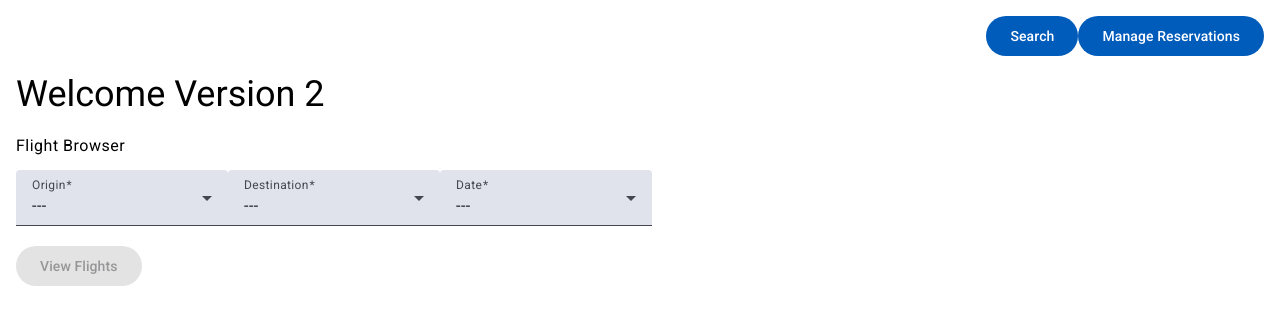
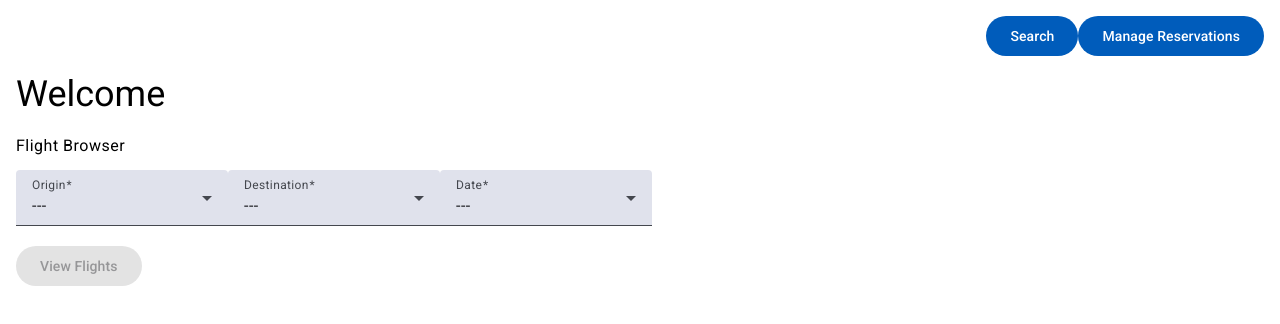
Before and after one commit to APettit98/SWE632-Project, an Angular app in the folder flight-booker/: page / in a window 1280 px wide. Shown: the top 324 px of the page. Built offline with nearby package versions, Linux system fonts and the light colour scheme.

Commit message:
Update flight-search.component.html

```diff
--- a/flight-booker/src/app/flight-search/flight-search.component.html
+++ b/flight-booker/src/app/flight-search/flight-search.component.html
@@ -1,4 +1,4 @@
-<h3>Welcome Version 2</h3>
+<h3>Welcome</h3>
 
 <p>Flight Browser</p>
 <mat-form-field>
```
